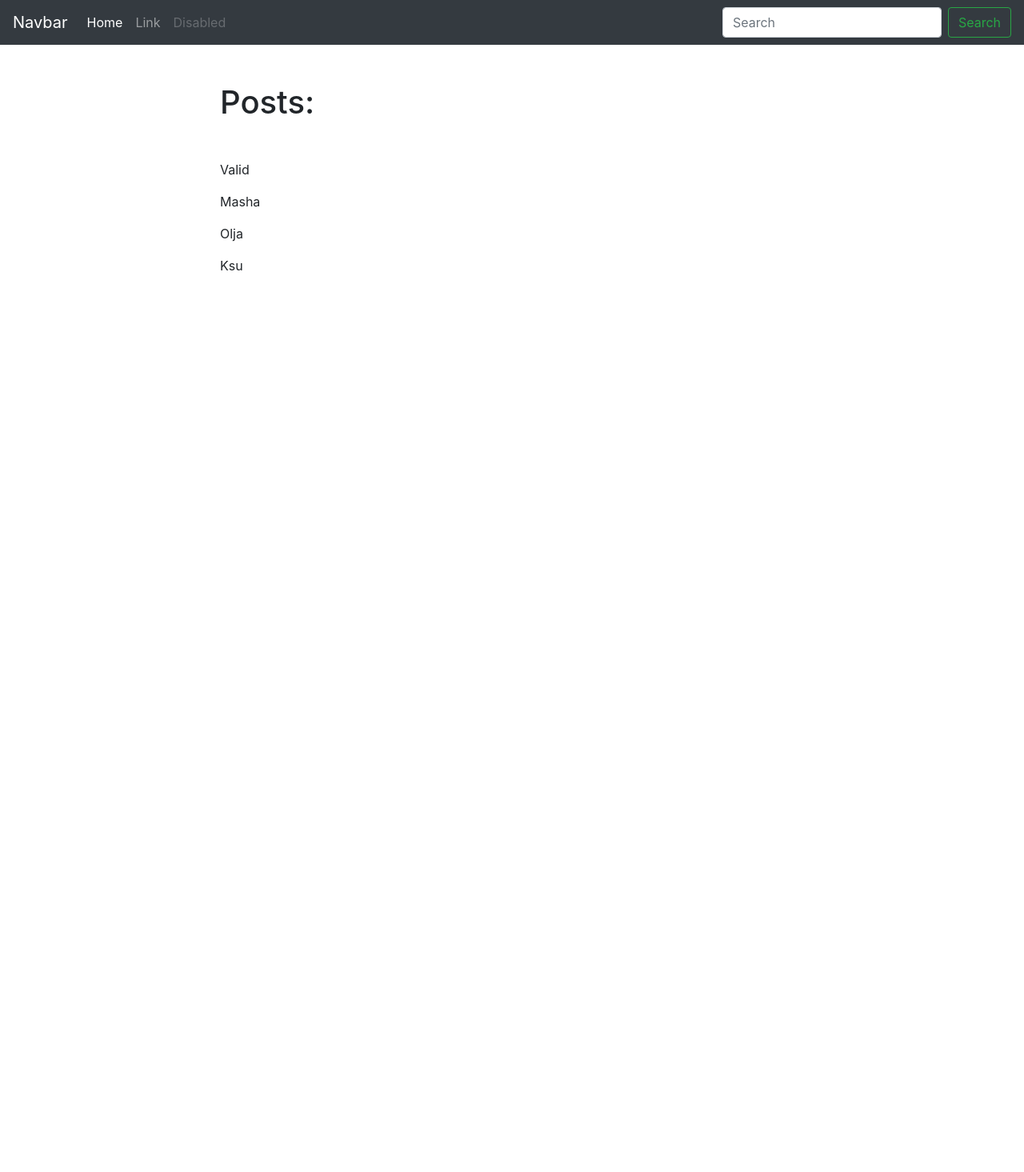
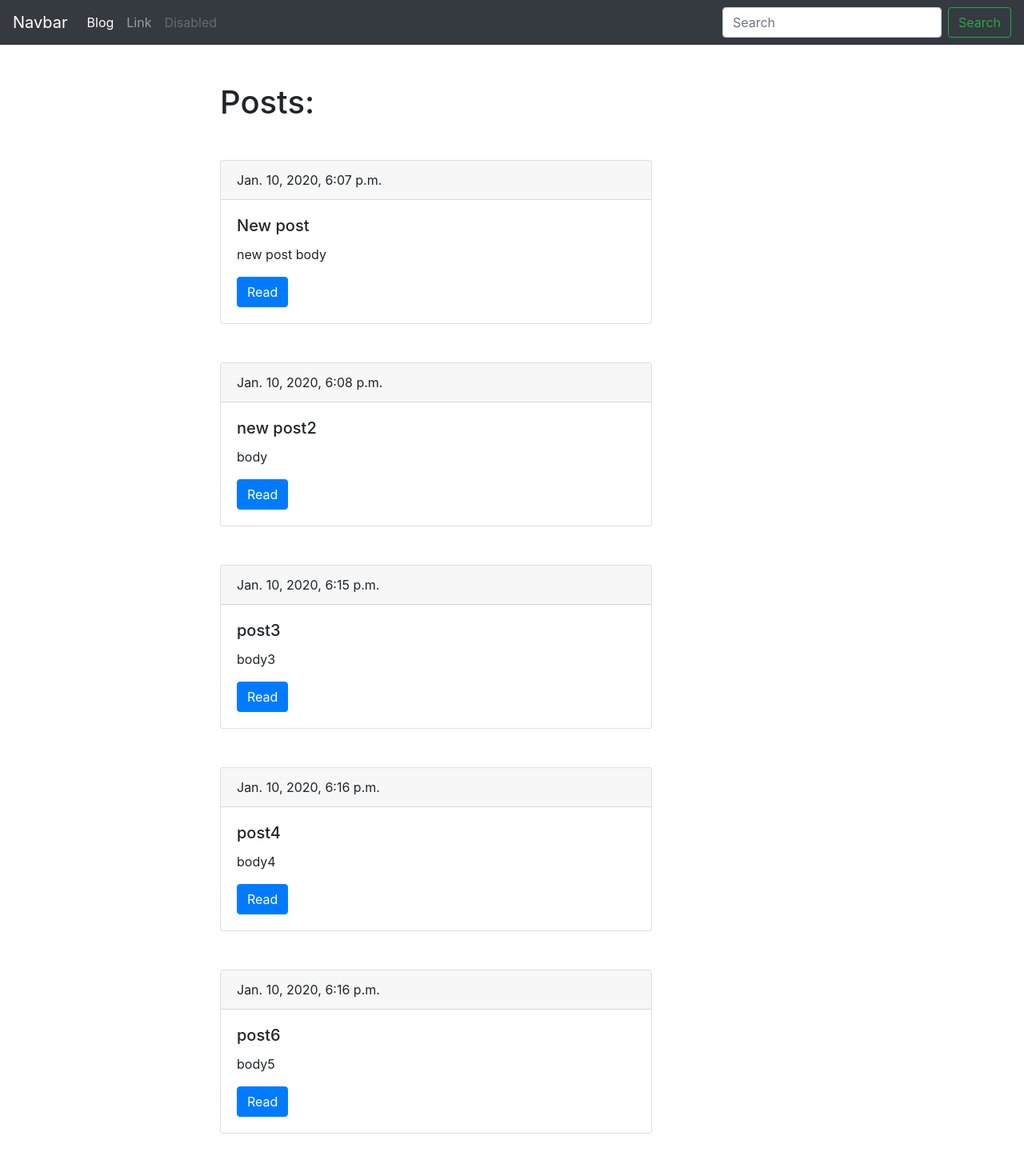
Before and after one commit to ValSL/Django-blog, a Django app: page /blog/ in a window 1280 px wide. Shown: the whole page at 80% size. Before the commit the page ends 338 px from the top, so only its background shows below. Run offline with Django 3.2, Linux system fonts and the light colour scheme; data comes from the database, SQL or seed files in the repository; both versions use the stored data as it was after the commit; some libraries are stand-ins or nearby versions.

Commit message:
add bootstrap & add blog link & post detail

```diff
--- a/app/blogengine/blog/templates/blog/index.html
+++ b/app/blogengine/blog/templates/blog/index.html
@@ -8,7 +8,19 @@
 
 {% block content %}
     <h1 class="mb-5">Posts:</h1>
-    {% for name in names %}
-        <p>{{ name }}</p>
+    {% for post in posts %}
+
+        <div class="card mb-5">
+            <div class="card-header">
+                {{ post.date_pub }}
+            </div>
+            <div class="card-body">
+                <h5 class="card-title">{{ post.title }}</h5>
+                <p class="card-text">{{ post.body|truncatewords:15 }}</p><!-- truncateword  это фильтр Django обрезает до 15 слов -->
+                <a href="{% url 'post_detail_url' slug=post.slug %}" class="btn btn-primary">Read</a>
+            </div>
+        </div>
+
+
     {% endfor %}
 {% endblock %}
--- a/app/blogengine/blog/urls.py
+++ b/app/blogengine/blog/urls.py
@@ -4,5 +4,6 @@ from .views import *
 
 
 urlpatterns = [
-    path('', posts_list)
+    path('', posts_list, name='posts_list_url'),
+    path('post/<str:slug>/', post_detail, name='post_detail_url'),
 ]
--- a/app/blogengine/blog/views.py
+++ b/app/blogengine/blog/views.py
@@ -1,9 +1,16 @@
 from django.shortcuts import render
 from django.http import HttpResponse
+
+from .models import Post
 
 # Create your views here.
 
 
 def posts_list(request):
-    n = ['Valid', 'Masha', 'Olja', 'Ksu']
-    return render(request, 'blog/index.html', context={'names': n})
+    posts = Post.objects.all()
+    return render(request, 'blog/index.html', context={'posts': posts})
+
+
+def post_detail(request, slug):
+    post = Post.objects.get(slug__iexact=slug)
+    return render(request, 'blog/post_detail.html', context={'post': post})
--- a/app/blogengine/templates/base.html
+++ b/app/blogengine/templates/base.html
@@ -22,7 +22,7 @@
     <div class="collapse navbar-collapse" id="navbarSupportedContent">
         <ul class="navbar-nav mr-auto">
             <li class="nav-item active">
-                <a class="nav-link" href="#">Home <span class="sr-only">(current)</span></a>
+                <a class="nav-link" href="{% url 'posts_list_url' %}">Blog</a>
             </li>
             <li class="nav-item">
                 <a class="nav-link" href="#">Link</a>
```
Also changed, not shown: app/blogengine/blog/templates/blog/post_detail.html (added, +14 -0 lines), app/blogengine/blog/migrations/0001_initial.py (added), app/blogengine/db.sqlite3.
